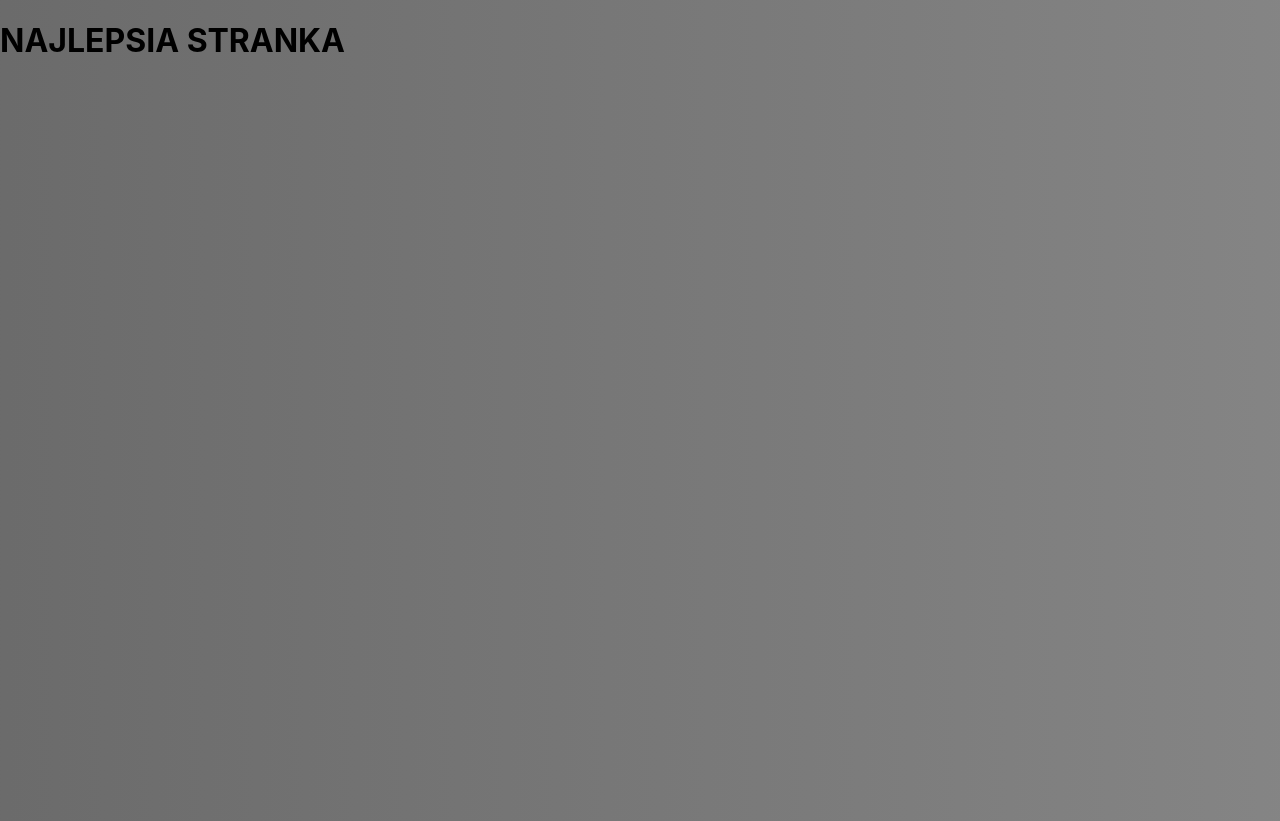
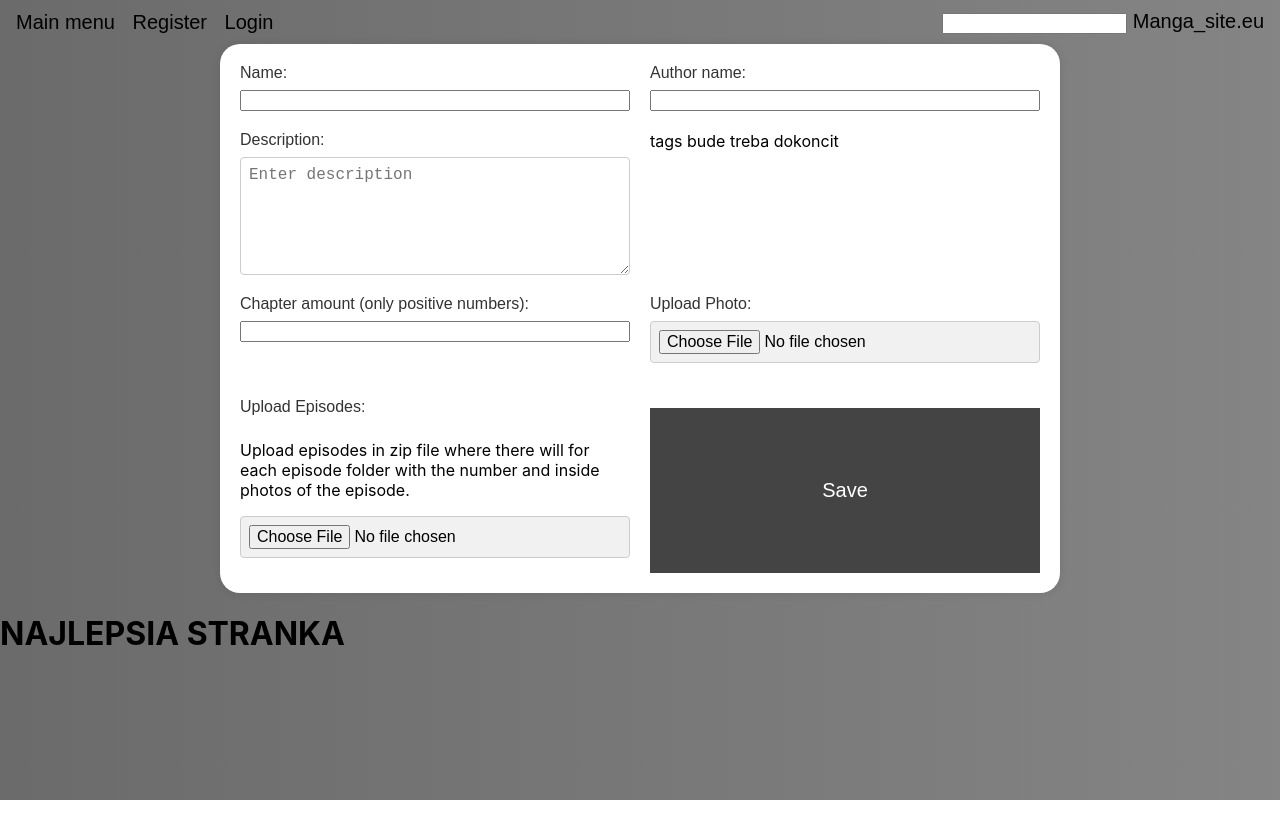
Before and after one commit to GitGutGut/Manga-site, a React (Create React App) app in the folder frontend/: page /addManga in a window 1280 px wide. Before the commit this address had no page. After the commit the page ends 800 px from the top, so only its background shows below. Built offline with nearby package versions, Linux system fonts and the light colour scheme.

Commit message:
Feat: Add manga panel for administrator

```diff
--- a/frontend/src/App.js
+++ b/frontend/src/App.js
@@ -3,7 +3,7 @@ import Register from "./register";
 import Home from "./home";
 import Login from "./login";
 import { AuthProvider } from './authContext';
-
+import AddManga from './addManga';
 
 function App() {
   return (
@@ -15,6 +15,7 @@ function App() {
               <Route exact path="/" element={<Home />} />
               <Route exact path="/register" element={<Register />} />
               <Route exact path='/login' element={<Login />} />
+              <Route exact path='/addManga' element={<AddManga/>} />
             </Routes>
           </div>
           <div className="component">
--- /dev/null
+++ b/frontend/src/addManga.js
@@ -0,0 +1,100 @@
+import React, { useState } from 'react';
+import Navbar from './navbar';
+import { Link, Navigate } from 'react-router-dom';
+import axios from 'axios';
+import { useAuth } from './authContext';
+
+const AddManga = () => {
+    const [mangaInformation, setMangaInformation] = useState({
+        photo: null,
+        episodes: null,
+        tags: [],
+        name: "",
+        author: "",
+        description: "",
+        chapter_amount: 0,
+    });
+
+    const handleChange = (e) => {
+
+        if (e.target.name === "chapter_amount" && /^[1-9]\d*$/.test(e.target.value)) {
+            setMangaInformation({
+                ...mangaInformation,
+                [e.target.name]: parseInt(e.target.value)
+            });
+        } else {
+            setMangaInformation({
+                ...mangaInformation,
+                [e.target.name]: e.target.value
+            });
+        }
+
+    };
+
+    const handleFileChange = (e) => {
+        const file = e.target.files[0]
+        setMangaInformation({
+            ...mangaInformation,
+            [e.target.name]: file,
+        });
+    }
+    const handleMangaAdd = async (e) => {
+        //TODO: BACKEND SEND DATA
+        console.log(mangaInformation)
+    }
+
+    return (
+
+        <div className='addManga'>
+            <Navbar />
+            <div className='mainContent'>
+
+                <div className='mangaName'>
+                    <label>Name:</label>
+                    <input type="name"
+                        name='name'
+                        onChange={handleChange} />
+                </div>
+                <div className='authorName'>
+                    <label>Author name:</label>
+                    <input type="authorName"
+                        name='authorName'
+                        onChange={handleChange} />
+                </div>
+                <form>
+                    <div className='Description'>
+                        <label>Description:</label>
+                        <textarea type="description"
+                            name='description'
+                            placeholder='Enter description'
+                            onChange={handleChange} />
+                    </div>
+                </form>
+                <div className='tags'>
+                    tags bude treba dokoncit
+                </div>
+                <div className='chapterAmount'>
+                    <label>Chapter amount (only positive numbers):</label>
+                    <input type="chapter_amount"
+                        name="chapter_amount"
+                        onChange={handleChange} />
+                </div>
+                <div className='episodes'>
+                    <label>Upload Photo:</label>
+                    <input type="file"
+                        name="photo"
+                        accept=".png, .jpg, .jpeg"
+                        onClick={handleFileChange} />
+                </div>
+                <div className='photoUpload'>
+                    <label>Upload Episodes:</label>
+                    <p>Upload episodes in zip file where there will for each episode folder with the number and inside photos of the episode.</p>
+                    <input type="file" name="episodes" accept=".zip" onClick={handleFileChange} />
+                </div>
+                <button type='submit' onClick={handleMangaAdd}>Save</button>
+            </div>
+        </div>
+    );
+}
+
+export default AddManga;
--- a/frontend/src/authContext.js
+++ b/frontend/src/authContext.js
@@ -5,7 +5,7 @@ const AuthContext = createContext();
 export const AuthProvider = ({ children }) => {
     const [authData, setAuthData] = useState(() => {
         const storedAuthData = localStorage.getItem('authData');
-        return storedAuthData ? JSON.parse(storedAuthData) : { isLoggedIn: false, e_mail: "" };
+        return storedAuthData ? JSON.parse(storedAuthData) : { isLoggedIn: false, e_mail: "", isAdministrator: false };
     });
 
     useEffect(() => {
--- a/frontend/src/index.css
+++ b/frontend/src/index.css
@@ -74,3 +74,61 @@ code {
   justify-content: center;
   height: auto;
 }
+
+
+
+
+.mainContent {
+  display: grid;
+  grid-template-columns: repeat(2, 1fr);
+  gap: 20px;
+  width: 100%;
+  max-width: 800px;
+  box-shadow: 0 0 10px rgba(0,0,0,0.1);
+  padding: 20px;
+  background-color: white;
+  margin: 0 auto;
+  border-radius: 20px;
+}
+
+.mangaName, .authorName, .Description, .tags, .chapterAmount, .episodes, .photoUpload {
+  display: flex;
+  flex-direction: column;
+}
+
+label {
+  font-family: fantasy;
+  margin-bottom: 8px;
+  font-size: 16px;
+  color: #333;
+}
+
+input[type="text"], input[type="file"], textarea {
+  padding: 8px;
+  font-size: 16px;
+  border: 1px solid #ccc;
+  border-radius: 4px;
+}
+
+textarea {
+  height: 100px;
+  resize: vertical;
+}
+
+input[type="file"] {
+  background-color: #f1f1f1;
+  margin-bottom: 15px;
+}
+
+button {
+  padding: 10px 20px;
+  background-color: #444;
+  color: white;
+  border: none;
+  cursor: pointer;
+  margin-top: 10px;
+}
+
+button:hover {
+  background-color: #666;
+}
--- a/frontend/src/login.js
+++ b/frontend/src/login.js
@@ -18,15 +18,28 @@ const Login = () => {
         });
     }
 
-    const handleSubmit = (e) => {
+    const checkIfAdministrator = async () => {
+        await axios.get("http://localhost:8000/polls/user-login/",
+            {
+                params: {
+                    e_mail: formDataLogin.e_mail
+                }
+            }
+        ).then(response => {
+            updateAuthData({ isAdministrator: response.data.administrator });
+        }).catch(error => {
+            console.error("Error fetching data:", error);
+        })
+    }
+    const handleSubmit = async (e) => {
         e.preventDefault();
         console.log('Form submitted:', formDataLogin);
-        axios.post("http://localhost:8000/polls/user-login/",
+        await axios.post("http://localhost:8000/polls/user-login/",
             formDataLogin
         ).then(response => {
             console.log('Response', response.data);
-            updateAuthData({isLoggedIn: true, e_mail: formDataLogin.e_mail});
-
+            updateAuthData({ isLoggedIn: true, e_mail: formDataLogin.e_mail });
+            checkIfAdministrator()
 
 
         }).catch(error => {
--- a/frontend/src/navbar.js
+++ b/frontend/src/navbar.js
@@ -4,14 +4,15 @@ const Navbar = () => {
     const { authData, updateAuthData } = useAuth();
 
     const handleLogout = (e) => {
-        updateAuthData({ isLoggedIn: false })
+        updateAuthData({ isLoggedIn: false, isAdministrator: false })
     }
 
-    const otherData = authData.e_mail;
     return (
         <nav className="navbar">
             <div className="links">
                 <a href="/"> Main menu</a>
+                {authData.isAdministrator && (<a href="/addManga">AddManga</a>)}
+
                 {authData.isLoggedIn ? (
                     <>
                         <button type='button'
--- a/frontend/src/register.js
+++ b/frontend/src/register.js
@@ -20,10 +20,10 @@ const Register = () => {
     });
   }
 
-  const handleSubmit = (e) => {
+  const handleSubmit = async (e) => {
     e.preventDefault();
     console.log('Form submitted:', formDataRegister);
-    axios.post("http://localhost:8000/polls/user-registration/",
+    await axios.post("http://localhost:8000/polls/user-registration/",
       formDataRegister
     ).then(response => {
       console.log('Response', response.data);
```
